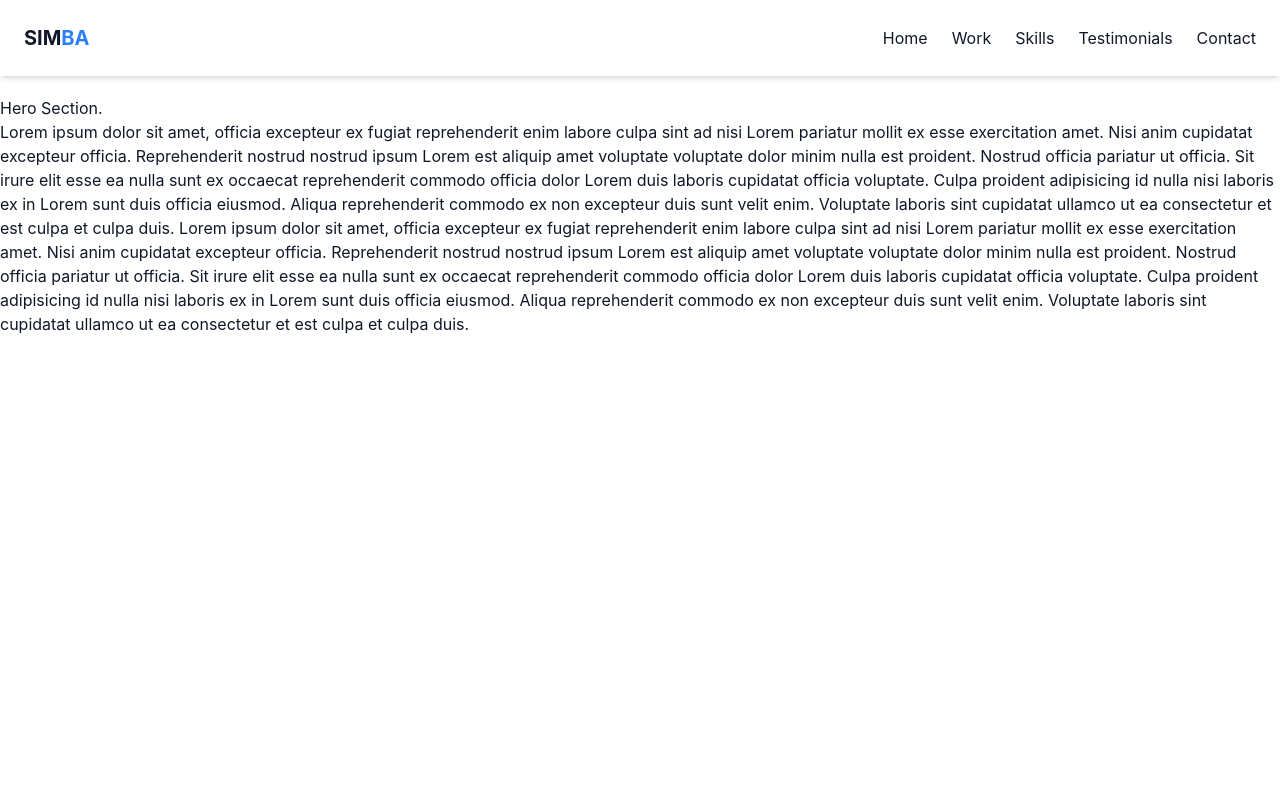
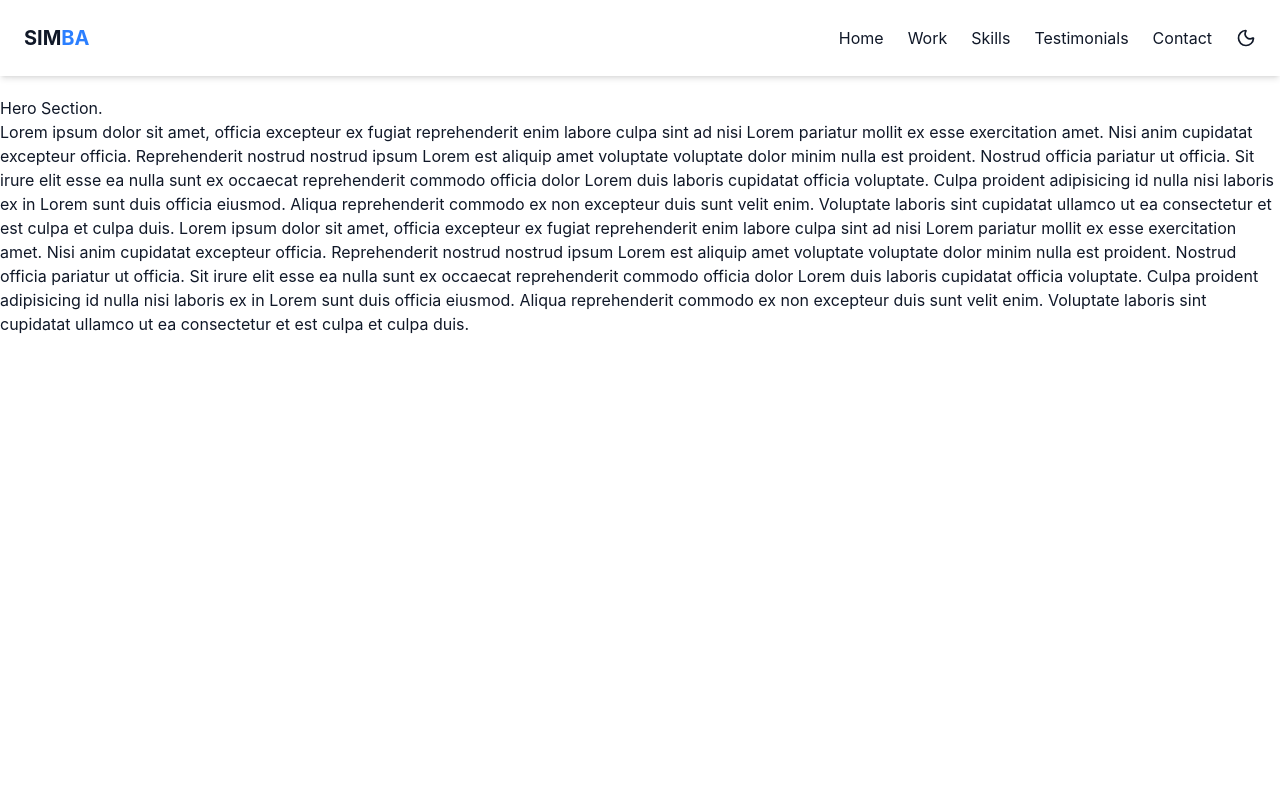
Before and after one commit to cyril2day/react-dark-light-toggle, a React (Vite) app: page / in a window 1280 px wide. Shown: the top 800 px of the page. Built offline with nearby package versions, Linux system fonts and the light colour scheme.

Commit message:
Add light and dark mode toggle

```diff
--- a/package.json
+++ b/package.json
@@ -10,6 +10,7 @@
     "preview": "vite preview"
   },
   "dependencies": {
+    "lucide-react": "^1.44.0",
     "react": "^19.2.8",
     "react-dom": "^19.2.8"
   },
--- a/src/components/Navbar/index.jsx
+++ b/src/components/Navbar/index.jsx
@@ -1,4 +1,9 @@
+import { useTheme } from '../../context/ThemeProvider'
+import { Moon, Sun } from 'lucide-react'
+
 const Navbar = () => {
+  const { theme, toggleTheme } = useTheme()
+
   const navLinks = [
     { label: 'Home', target: 'hero' },
     { label: 'Work', target: 'projects' },
@@ -24,6 +29,10 @@
               {label}
             </a>
           ))}
+
+          <button onClick={toggleTheme}>
+            {theme === 'dark' ? <Sun size={20} /> : <Moon size={20} /> }
+          </button>
         </div>
       </div>
     </nav>
--- a/src/context/ThemeProvider.jsx
+++ b/src/context/ThemeProvider.jsx
@@ -1,6 +1,8 @@
-import { createContext, useState } from 'react'
+import { createContext, useState, useContext } from 'react'
 
 const ThemeContext = createContext()
+
+export const useTheme = () => useContext(ThemeContext)
 
 const ThemeProvider = ({ children }) => {
   const [theme, setTheme] = useState('light')
```
Also changed, not shown: 1 other file (tests, documents, lock files or other folders).
